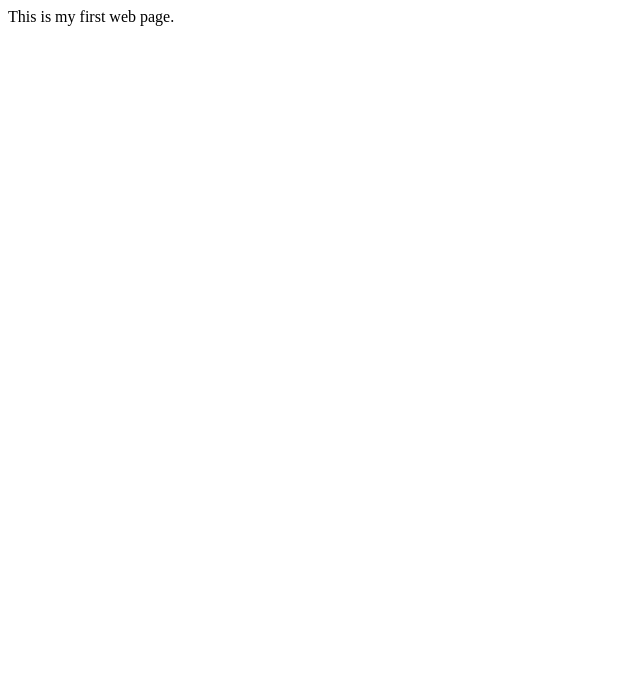
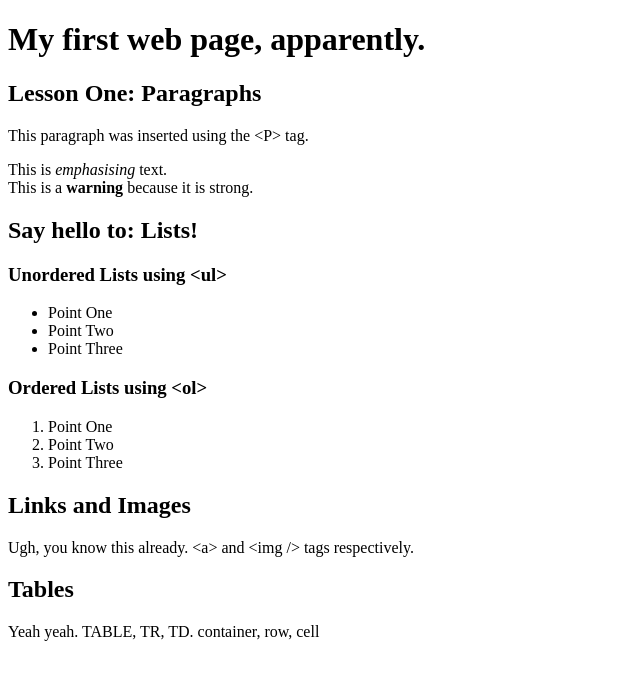
Before and after one commit to jgharib/git_test, a plain HTML site: page html_dog/index.html in a window 1280 px wide. Shown: the whole page, without its empty margins (0-640 px from the left). Drawn offline with Linux system fonts and the light colour scheme.

Commit message:
Added information up to and including the table information

```diff
--- a/html_dog/index.html
+++ b/html_dog/index.html
@@ -4,6 +4,33 @@
         <title>My first web page</title>
     </head>
 <body>
-    This is my first web page.
+    <h1>My first web page, apparently.</h1>
+
+    <h2>Lesson One: Paragraphs</h2>
+    <p>This paragraph was inserted using the &lt;P&gt; tag.</p>
+    <p>This is <em>emphasising</em> text.<br />
+    This is a <strong>warning</strong> because it is strong.</p>
+
+    <h2>Say hello to: Lists!</h2>
+
+    <h3>Unordered Lists using &lt;ul&gt;</h3>
+    <ul>
+        <li>Point One</li>
+        <li>Point Two</li>
+        <li>Point Three</li>
+    </ul>
+
+    <h3>Ordered Lists using &lt;ol&gt;</h3>
+    <ol>
+        <li>Point One</li>
+        <li>Point Two</li>
+        <li>Point Three</li>
+    </ol>
+
+    <h2>Links and Images</h2>
+    <p>Ugh, you know this already. &lt;a&gt; and &lt;img /&gt; tags respectively.</p>
+
+    <h2>Tables</h2>
+    <p>Yeah yeah. TABLE, TR, TD. container, row, cell</p>
 </body>
 </html>
```
